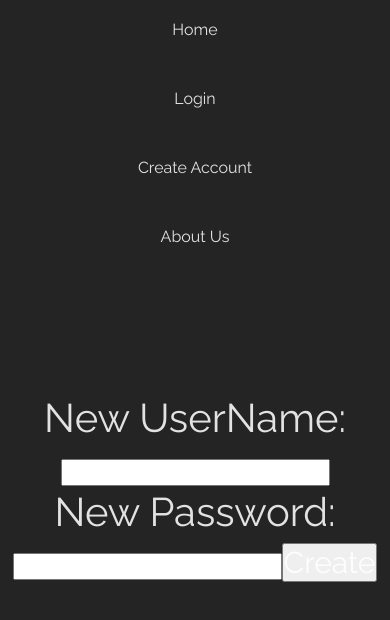
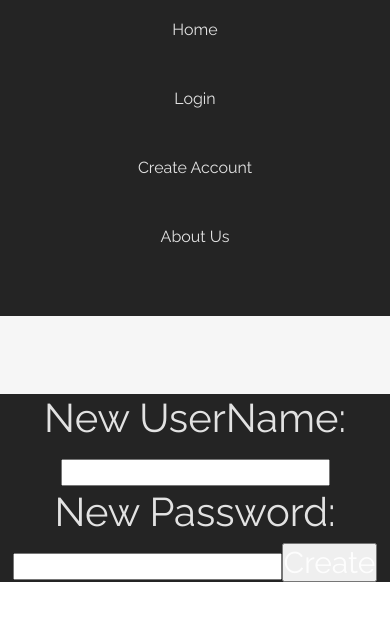
Before and after one commit to sergiogonzalezyes/Chat-Appliacation3, a React (Vite) app in the folder Chat-Application/: page /CreateUser in a window 390 px wide. Shown: the top 620 px of the page. Built offline with nearby package versions, Linux system fonts and the light colour scheme.

Commit message:
fixed the responsive design and npm i a new library

```diff
--- a/Chat-Application/src/App.css
+++ b/Chat-Application/src/App.css
@@ -6,10 +6,13 @@
     /* background-color: #242424; */
 }
 html {
-    background-color: #242424;
+    width: fit-content;
+    height: auto;
 }
 .App {
-    background-color: #242424;
+    background-color: #f6f6f6;
+    /* background-color: white; */
+
     max-width: 100%;
 }
 
@@ -158,7 +161,7 @@ input {
     display: flex;
     flex-direction: row;
     align-items: center;
-    background-color: #f6f6f6;
+    /* background-color: white; */
     /* margin-left: 150px; */
     width: 80%;
     margin-left: auto;
@@ -178,6 +181,8 @@ input {
     font-size: 40px;
     text-align: left;
     word-wrap: break-word;
+    max-width: 100%;
+    width: 100%;
     /* overflow-wrap: break-word; */
     /* max-width: 50%; */
 }
@@ -272,7 +277,6 @@ p {
 
     .Home_Section_Container {
         padding-top: 30px;
-        /* flex-direction: column; */
         flex-direction: column-reverse;
     }
     .Home_Section_Container_2 {
@@ -295,3 +299,8 @@ p {
         padding: 0px;
     }
 }
+@media (max-width: 254px) {
+    .Title_1 {
+        font-size: small;
+    }
+}
--- a/Chat-Application/src/components/pagelayout.jsx
+++ b/Chat-Application/src/components/pagelayout.jsx
@@ -1,8 +1,4 @@
 import React from "react"
-
-
-
-
 
 export const PageLayout = (props) => {
 return (<div class="Home_Page_Container">
--- a/Chat-Application/src/pages/Home.jsx
+++ b/Chat-Application/src/pages/Home.jsx
@@ -6,7 +6,7 @@ import Travel from "../images/Saly-1.png";
 import Girl from "../images/Saly-22.png";
 import SpaceShip from "../images/Saly-43.png";
 import { useNavigate } from "react-router-dom";
-
+import { Fade } from "react-awesome-reveal"
 
 
 
@@ -27,10 +27,17 @@ export const Home = () => {
                 </div>
                </div>
         </section>
+        <Fade cascade>
             <PageLayout img={Travel} title="Nunc sed augue lacus viverra." text="Nam aliquam sem et tortor consequat id. Molestie nunc non blandit massa enim nec. Nunc sed augue lacus viverra. Ultrices dui sapien eget mi."/>
+            </Fade>
+            <Fade cascade>
             <PageLayout2 img={SpaceShip} title="Donec et odio pellentesque diam." text="Tortor pretium viverra suspendisse potenti nullam ac tortor vitae purus. Luctus venenatis lectus magna fringilla urna porttitor rhoncus dolor. Sem et tortor consequat id porta nibh venenatis cras."/>
+            </Fade>
+            <Fade cascade>
             <PageLayout img={Girl} title="Amet facilisis magna etiam tempor orci." text="Libero volutpat sed cras ornare. Sodales neque sodales ut etiam sit amet nisl purus in. Elementum eu facilisis sed odio morbi quis commodo odio aenean."/>
+            </Fade>
         <section className="contact_us">
+
             </section>
             </div>)
 
--- /dev/null
+++ b/package.json
@@ -0,0 +1,6 @@
+{
+  "dependencies": {
+    "@emotion/react": "^11.10.5",
+    "react-awesome-reveal": "^4.1.0"
+  }
+}
```
Also changed, not shown: 1 other file (tests, documents, lock files or other folders).
